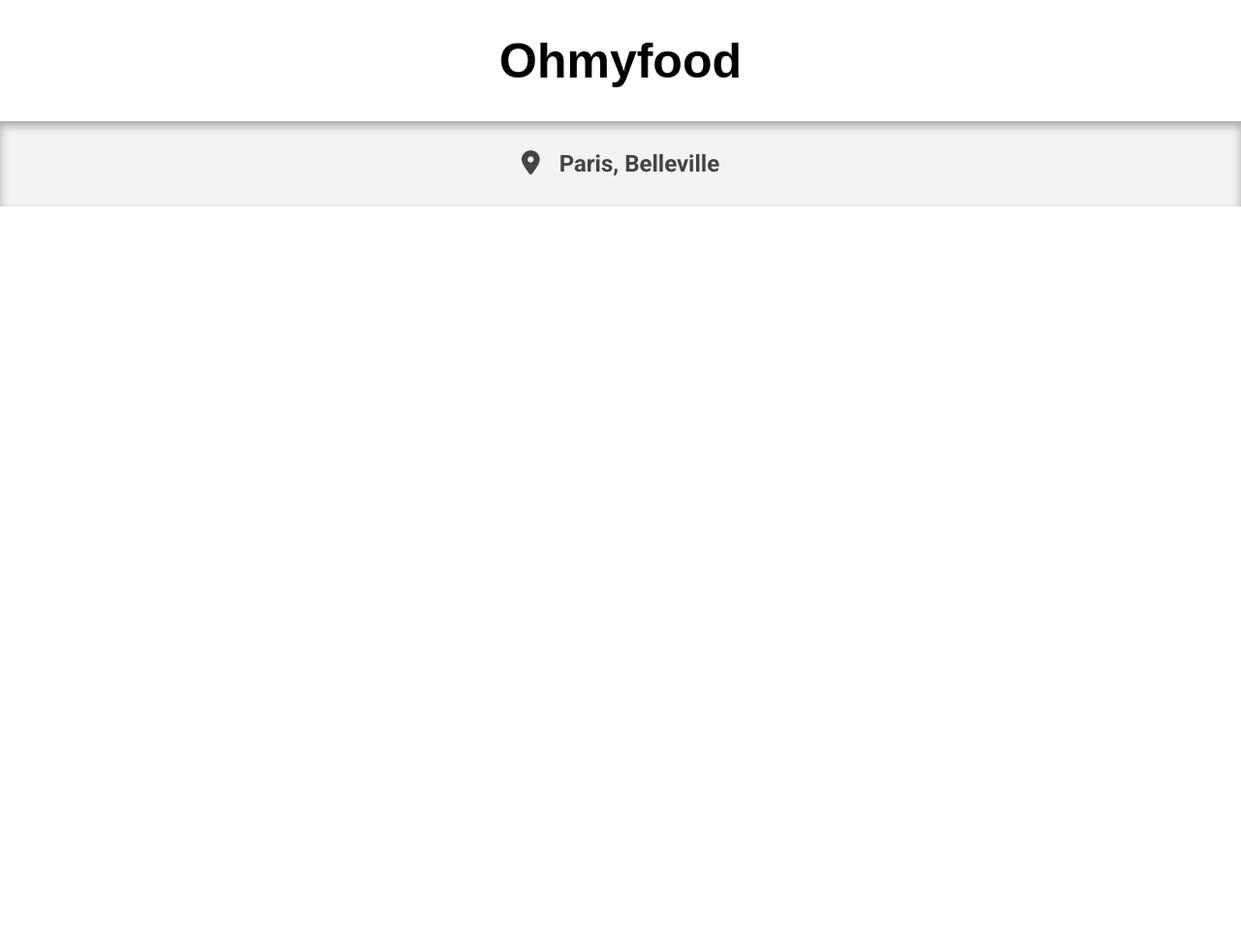
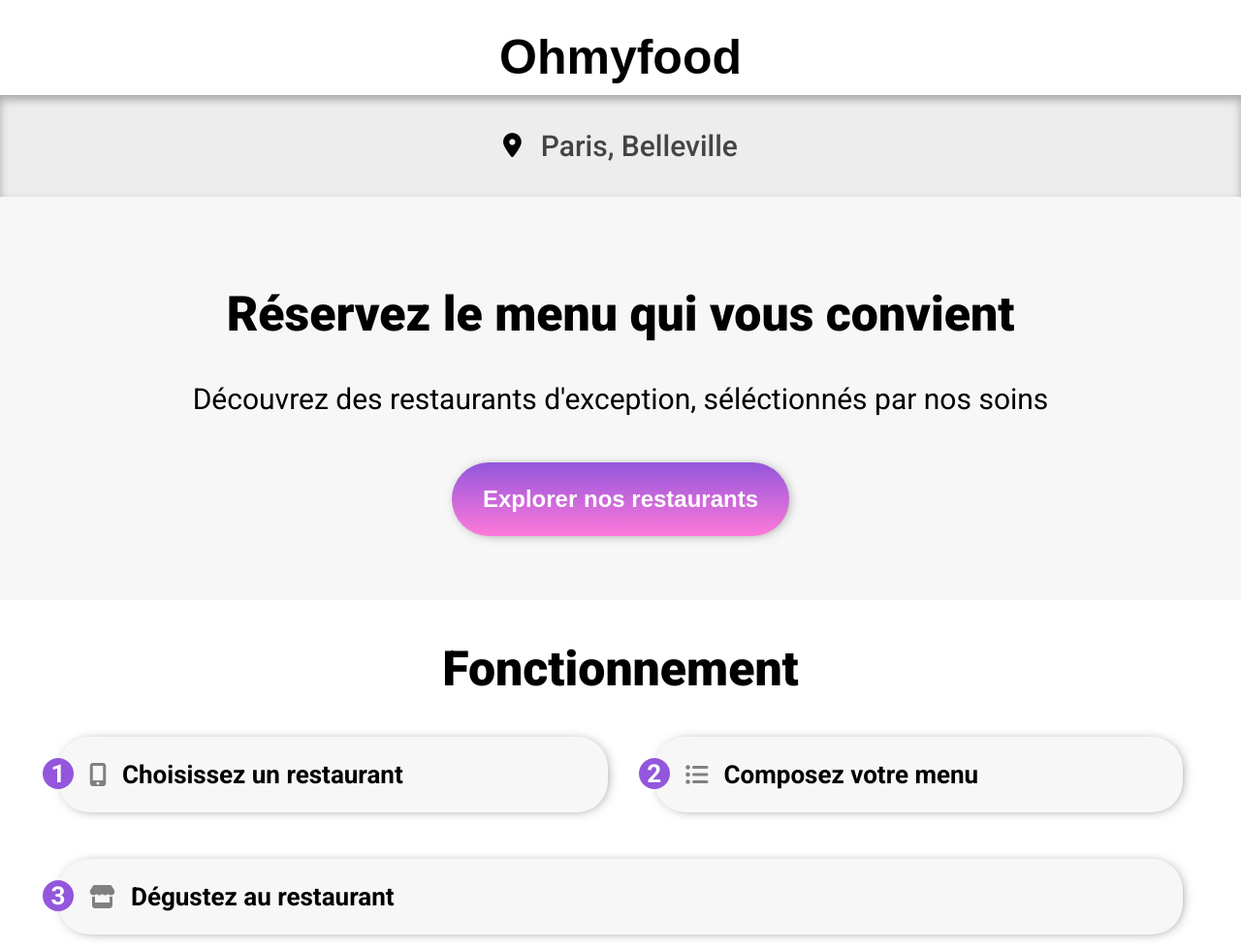
Before and after one commit to MaroineTerfous/OhMyFood, a website: page index.html in a window 1280 px wide. Shown: the whole page at 97% size. Before the commit the page ends 800 px from the top, so only its background shows below. Drawn offline with Linux system fonts and the light colour scheme; a web font is replaced by a local one.

Commit message:
Section-Fonctionnement

```diff
--- a/index.html
+++ b/index.html
@@ -8,14 +8,36 @@
     <link rel="stylesheet" href="style.css">
     <title>Oh my food</title>
 </head>
+
+
+
+
+
+
+
+
 <!-- HEADER -->
 <body>
     <header>
         <h1>Ohmyfood</h1>
-        <div class="city">
+        <div class="citybar">
             <i class="fas fa-map-marker-alt"></i>
-            <h2>Paris, Belleville</h2>
+            <p>Paris, Belleville</p>
+        </div>
+        <div class="restauration">
+            <h2>Réservez le menu qui vous convient</h2>
+            <p>Découvrez des restaurants d'exception, séléctionnés par nos soins</p>
+            <button>Explorer nos restaurants</button>
         </div>
     </header>
-</body>
-</html>
+    <main>
+
+<!-- FONCTIONNEMENT -->
+<section class="tuto">
+    <h2>Fonctionnement</h2>
+    <ol>
+        <li><i class="fas fa-mobile-alt"></i>Choisissez un restaurant</il>
+        <li><i class="fas fa-list-ul"></i>Composez votre menu</li>
+        <li><i class="fas fa-store"></i>Dégustez au restaurant</il>
+    </ol>
+</section>
--- a/style.scss
+++ b/style.scss
@@ -11,6 +11,48 @@
     align-items: center;
 }
 
+@mixin titre {
+    text-align: center;
+    font-size: 50px;
+    font-family: 'Roboto', sans-serif;
+    font-weight: 800;
+}
+
+
+@mixin box-shadow {
+    box-shadow: 2px 1px 15px -8px #000000;
+}
+
+
+
+
+
+
+
+
+
+
+
+
+
+
+
+
+
+
+
+
+
+
+
+
+
+
+
+
+
+
+
 *,
 ::before,
 :after {
@@ -21,24 +63,130 @@
     margin: 0;
 }
 
+.main {
+    padding: 0 1rem;
+}
+
 h1 {
     font-family: 'Shrikhand', sans-serif;
     font-size: 50px;
     text-align: center;
+    margin: 30px 0 10px 0;
 }
 
-.city {
+h2 {
+    @include titre;
+}
+
+
+/* HEADER */
+.citybar {
     @include Flexbox;
     gap: 20px;
     text-align: center;
-    font-family: 'Roboto', sans-serif;
     margin: 0;
-    background-color: #f3f3f3;
+    background-color: #ededed;
     box-shadow: inset 0 5px 10px darkgrey;
-    color: #444;
-    padding: 10px 0;
 
     i {
         font-size: 25px;
     }
+
+    p {
+        font-size: 30px;
+        color: #444;
+        font-family: 'roboto', sans-serif;
+        font-weight: 500;
+        padding: 5px 0;
+    }
 }
+
+.restauration {
+    background-color: #f7f7f7;
+    padding: 50px;
+    h2 {
+
+        padding: 0 5%;
+    }
+    p {
+        text-align: center;
+        font-family: 'roboto', sans-serif;
+        font-size: 30px;
+        font-weight: 400;
+    }
+    button {
+        display: flex;
+        margin: 3rem auto 1rem auto;
+        background-image: linear-gradient(to top,#FF79DA, #9356DC);
+        color: white;
+        font-weight: 600;
+        font-size: 1.5rem;
+        padding: 1.5rem 2rem;
+        border: none;
+        border-radius: 3rem;
+        @include box-shadow;
+        transition: transform 200ms;
+        cursor: pointer;
+    }
+            :hover {
+                transform: scale(1.02);
+                opacity: 0.9;
+            }
+}
+
+// FONCTIONNEMENT
+.tuto {
+    counter-reset: steps;
+    & ol {
+        display: flex;
+        flex-wrap: wrap;
+        gap: 3rem;
+        padding: 0 60px;
+    }
+    & li {
+            position: relative;
+            &::before {
+                content: counter(steps);
+                counter-increment: steps;
+                color: white;
+                background-color: #9356DC;
+                width: 2rem;
+                height: 2rem;
+                display: grid;
+                place-items: center;
+                border-radius: 50%;
+                position: absolute;
+                bottom: 1.5rem;
+                left: -1rem;
+            }
+            list-style-type: none;
+            background-color: #f7f7f7;
+            padding: 1.5rem 2rem;
+            flex-grow: 1;
+            border-radius: 2rem;
+            font-size: 26px;
+            font-weight: 700;
+            font-family: 'Roboto', sans-serif;
+            @include box-shadow;
+            &:hover {
+                transform: scale(1.02);
+            }
+            & i.fas {
+                margin-right: 1rem;
+                color: grey;
+                font-size: 1.5rem;
+            }
+         }
+}
+
+@media screen and (max-width: 1024px) {
+    .tuto {
+        & h2 {
+            text-align: left;
+            padding: 0 60px;
+        }
+        & li {
+            width: 80%;
+        }
+    }
+}
```
Also changed, not shown: restaurants/toa-heftiba-DQKerTsQwi0-unsplash.jpg (added), style.css, 4 other files.
